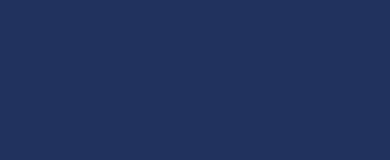
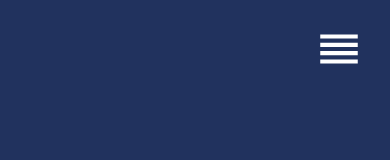
Before and after one commit to jxmauricio/johnmauricio, a React (Create React App) app: page / in a window 390 px wide. Shown: the top 160 px of the page. Built offline with nearby package versions, Linux system fonts and the light colour scheme.

Commit message:
Added mobile interface

```diff
--- a/src/components/Navbar.js
+++ b/src/components/Navbar.js
@@ -1,12 +1,26 @@
-import React from 'react'
-import {Link} from 'react-router-dom'
+import React, {useEffect,useState} from 'react'
+import {Link,useLocation} from 'react-router-dom'
 import "../styles/Navbar.css"
+import ReorderIcon from "@mui/icons-material/Reorder";
 function Navbar() {
+  const [expandNavbar, setExpandNavbar] = useState(false);
+  const location = useLocation();
+
+  useEffect(() => {
+    setExpandNavbar(false);
+  }, [location]);
+
   return (
-    <div className = 'navbar'>
-        <div className = "toggleButton">
-            <button></button>
-        </div>
+    <div className = 'navbar' id={expandNavbar ? "open" : "close"}>
+        <div className="toggleButton">
+          <button
+            onClick={() => {
+            setExpandNavbar((prev) => !prev);
+          }}
+          >
+          <ReorderIcon />
+        </button>
+      </div>
         <div className = "links">
             <Link to="/">Home</Link>
             <Link to="/projects">Projects</Link>
--- a/src/styles/Home.css
+++ b/src/styles/Home.css
@@ -25,6 +25,7 @@
   }
 
   .about .prompt {
+    margin-top: 50px;
     width: 40%;
     font-size: 30px;
   }
```
